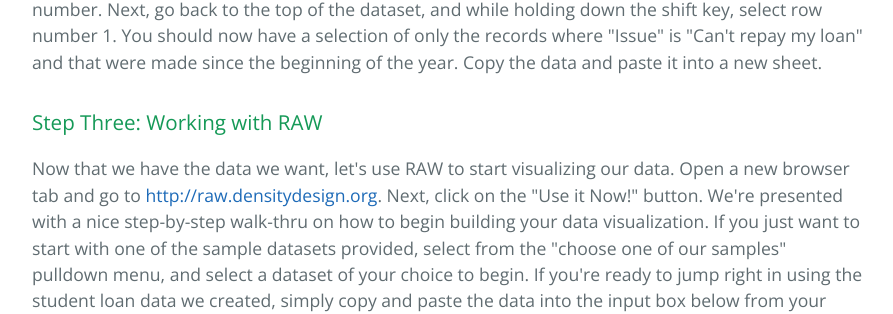
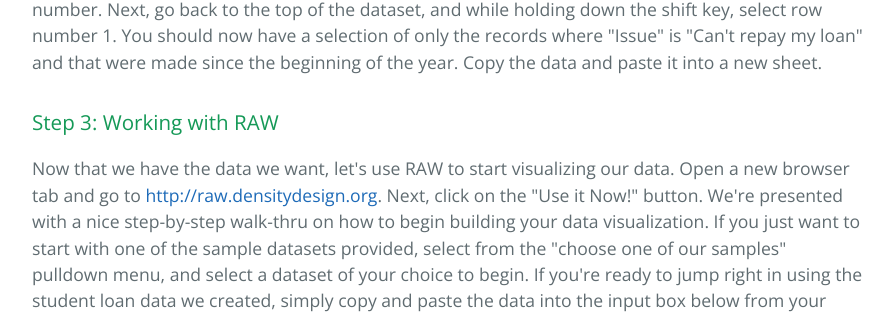
Before and after one commit to cfpb/data-viz-workshop, a Jekyll site: the page built from 2-data-visualizations-for-the-web.html, in a window 1280 px wide and 900 px high, scrolled down 4572 px. Shown: the part 152-466 px from the top of the window, without its empty margins (192-1085 px from the left). Built offline with Jekyll 4.4.1, drawn with Linux system fonts in a browser that asks for light colours; Markdown is read by kramdown in place of the engine named in the settings.

Commit message:
update anchor id

```diff
--- a/2-data-visualizations-for-the-web.html
+++ b/2-data-visualizations-for-the-web.html
@@ -81,8 +81,8 @@
 
 
 <h3>
-<a id="authors-and-contributors" class="anchor" href="#authors-and-contributors" aria-hidden="true">
-          <span class="octicon octicon-link"></span></a>Step Three: Working with RAW</h3>
+<a id="working-with-raw" class="anchor" href="#working-with-raw" aria-hidden="true">
+          <span class="octicon octicon-link"></span></a>Step 3: Working with RAW</h3>
 
 <p>Now that we have the data we want, let's use RAW to start visualizing our data.
 Open a new browser tab and go to <a href="http://raw.densitydesign.org">http://raw.densitydesign.org</a>.
```
